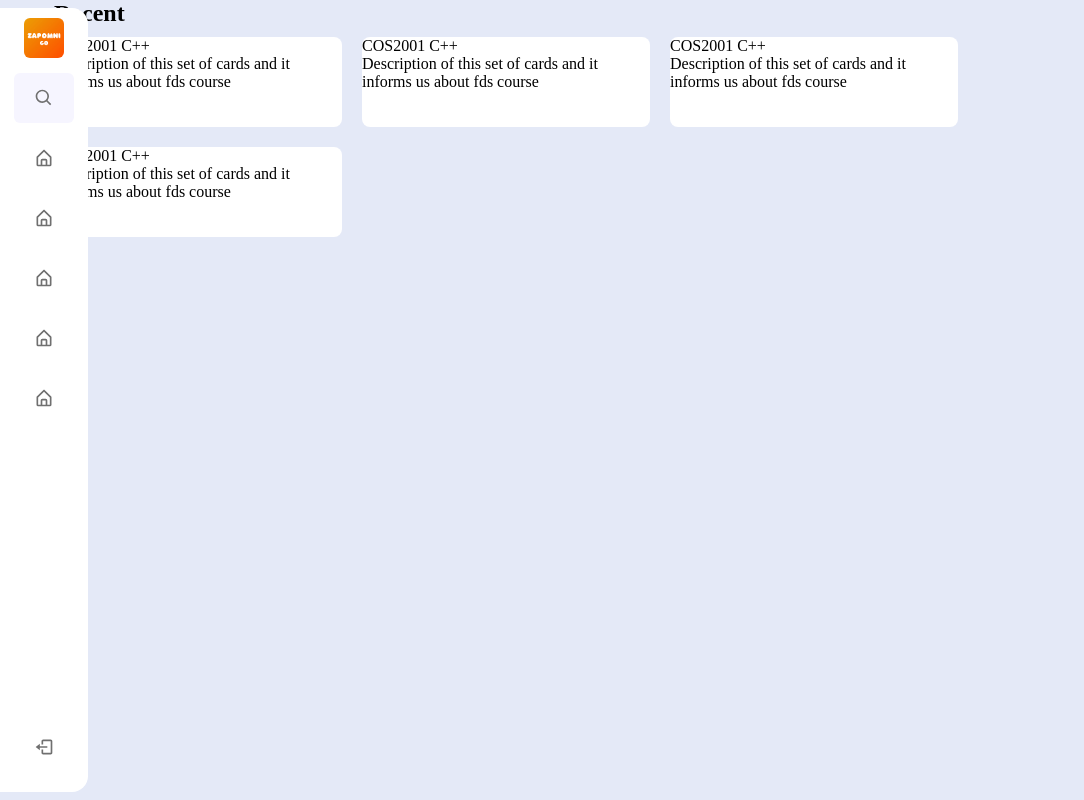
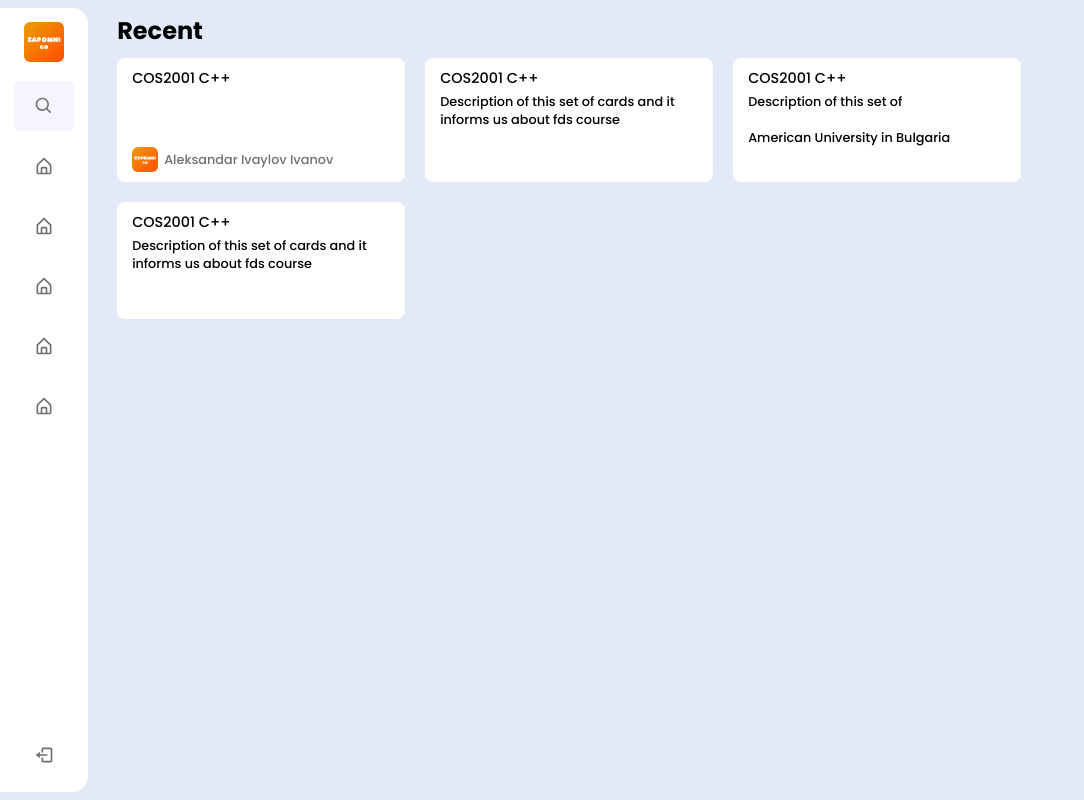
Before and after one commit to ZapomniGo/zapomnigo-client, a React (Vite) app: page / in a window 1280 px wide. Shown: the whole page, without its empty margins (0-1084 px from the left). Built offline with nearby package versions, Linux system fonts and the light colour scheme.

Commit message:
changes to design

```diff
--- a/src/app-components/Dashboard/Dashboard.tsx
+++ b/src/app-components/Dashboard/Dashboard.tsx
@@ -1,4 +1,5 @@
 import React from "react";
+import { useState } from "react";
 
 export const Dashboard = ({ sidebarOpen }) => {
   return (
@@ -8,9 +9,18 @@ export const Dashboard = ({ sidebarOpen }) => {
         <div className="recent-sets">
           <div className="set-card">
             <div className="set-title">COS2001 C++</div>
-            <div className="set-description">Description of this set of cards and it informs us about fds course</div>
-            <div className="set-creator closed">Aleksandar Ivaylov Ivanov</div>
+            <div className="set-description closed">Description of this set of cards and it informs us about fds course</div>
             <div className="set-institution closed">American University in Bulgaria</div>
+            <div className="set-creator">
+              <div className="creator-img">
+                <span className="image">
+                  <img src="src/app-components/Navigation/logo.png"></img>
+                </span>
+              </div>
+              <div className="creator-name">
+                Aleksandar Ivaylov Ivanov
+              </div>
+            </div>
           </div>
           <div className="set-card">
             <div className="set-title">COS2001 C++</div>
@@ -20,9 +30,9 @@ export const Dashboard = ({ sidebarOpen }) => {
           </div>
           <div className="set-card">
             <div className="set-title">COS2001 C++</div>
-            <div className="set-description">Description of this set of cards and it informs us about fds course</div>
+            <div className="set-description">Description of this set of </div>
             <div className="set-creator closed">Aleksandar Ivaylov Ivanov</div>
-            <div className="set-institution closed">American University in Bulgaria</div>
+            <div className="set-institution ">American University in Bulgaria</div>
           </div>
           <div className="set-card">
             <div className="set-title">COS2001 C++</div>
--- a/src/app-components/Dashboard/dashboard.scss
+++ b/src/app-components/Dashboard/dashboard.scss
@@ -2,6 +2,8 @@
     position: relative;
     align-self: center;
     width: calc(100% - 88px);
+    left: 88px;
+
     background: var(--body-color);
     transition: var(--tran-05);
     display: flex;
@@ -14,8 +16,10 @@
     .recent{
         flex-wrap: wrap;
         display: flex;
-        align-self: center;
+        align-self: flex-start;
         flex-direction: column;
+        margin-left: 1.5vmax;
+        margin-top: 1vmax;
         .recent-title{
             margin-left: 10px;
         }
@@ -26,17 +30,44 @@
 
         }
         .set-card{
+            cursor: pointer;
             display: flex;
             flex-direction: column;
             background-color: white;
             width: 18rem;
             margin: 10px;
             border-radius: 8px;
+            padding: 10px;
+            padding-left: 15px;
+            font-size: 0.8rem;
             .closed{
                 opacity: 0;
                 overflow: hidden;
             }
+            .set-title{
+                font-size: 0.9rem;
+                margin-bottom: 0.5vmin;
+            }
+            .set-creator{
+                display: flex;
+                align-items: center;
+                .image{
+                    min-width: 2.5vmax;
+                    display: flex;
+                    align-items: center;
 
+                    img{
+                        width: 2vmax;
+                        border-radius: 6px;
+                    }
+                }
+                .creator-name{
+                    font-weight: 500;
+                    color: var(--text-color);
+                    transition: var(--tran-02);
+                    white-space: nowrap;
+                }
+            }
         }
     }
 
--- a/src/app.scss
+++ b/src/app.scss
@@ -1,7 +1,11 @@
+@import url("https://fonts.googleapis.com/css2?family=Poppins:wght@100;300;500;700;900&display=swap");
+
 * {
   margin: 0;
   padding: 0;
   box-sizing: border-box;
+  font-family: "Poppins", sans-serif;
+
 }
 body {
   transition: 0.3s;
@@ -9,7 +13,7 @@ body {
 
 #root{
   display: flex;
-  justify-content: center;
+  // justify-content: center;
   overflow: hidden;
 }
 
```
